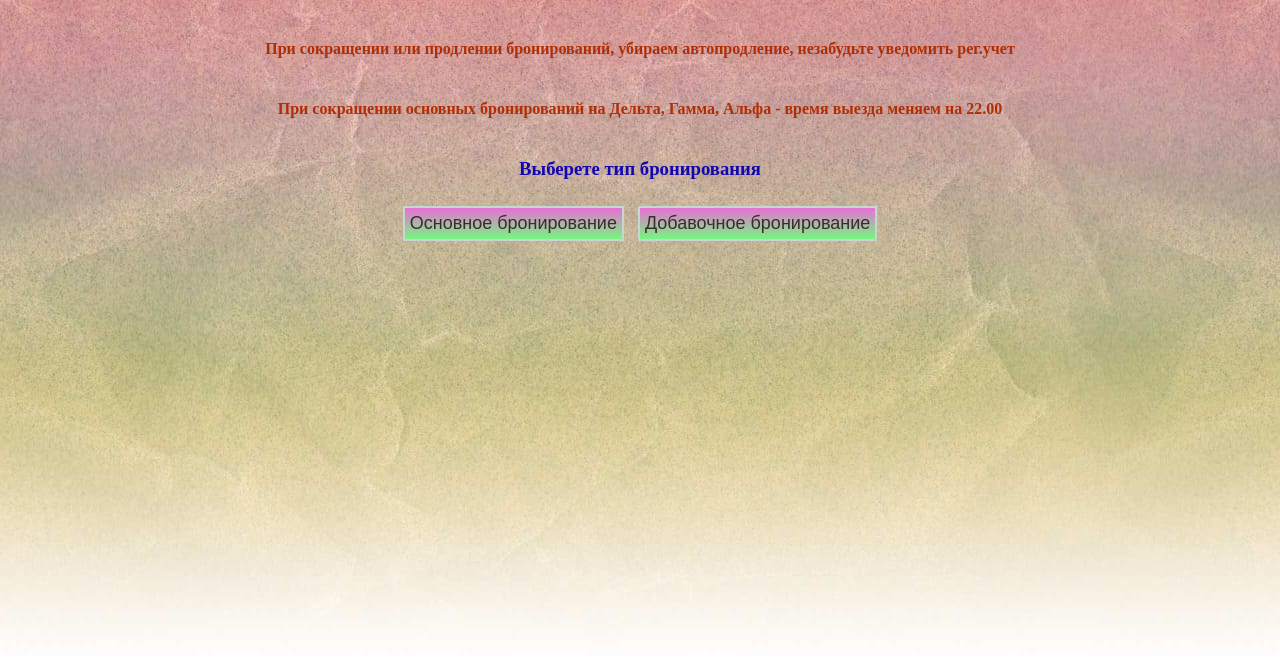
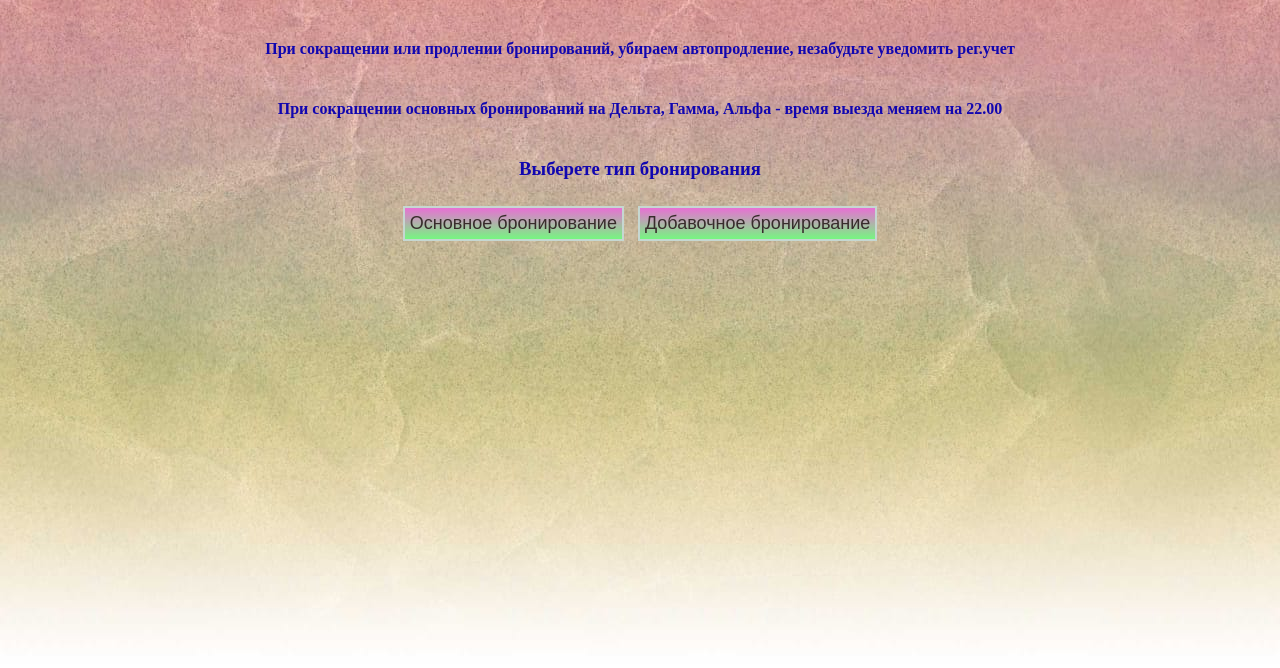
Before and after one commit to sergeyvorontsov90/sergeyvorontsov90.github.io, a plain HTML site: page reservation.html in a window 1280 px wide. Shown: the part 128-796 px from the top of the page. Drawn offline with Linux system fonts and the light colour scheme.

Commit message:
Update style.css

```diff
--- a/static/style/style.css
+++ b/static/style/style.css
@@ -42,7 +42,7 @@
 .conteiner1 {
     display: flex;
     justify-content: center;
-    color: rgb(176, 46, 6);
+        color: rgb(17, 6, 176);
 }
 
 .containerButton {
```
